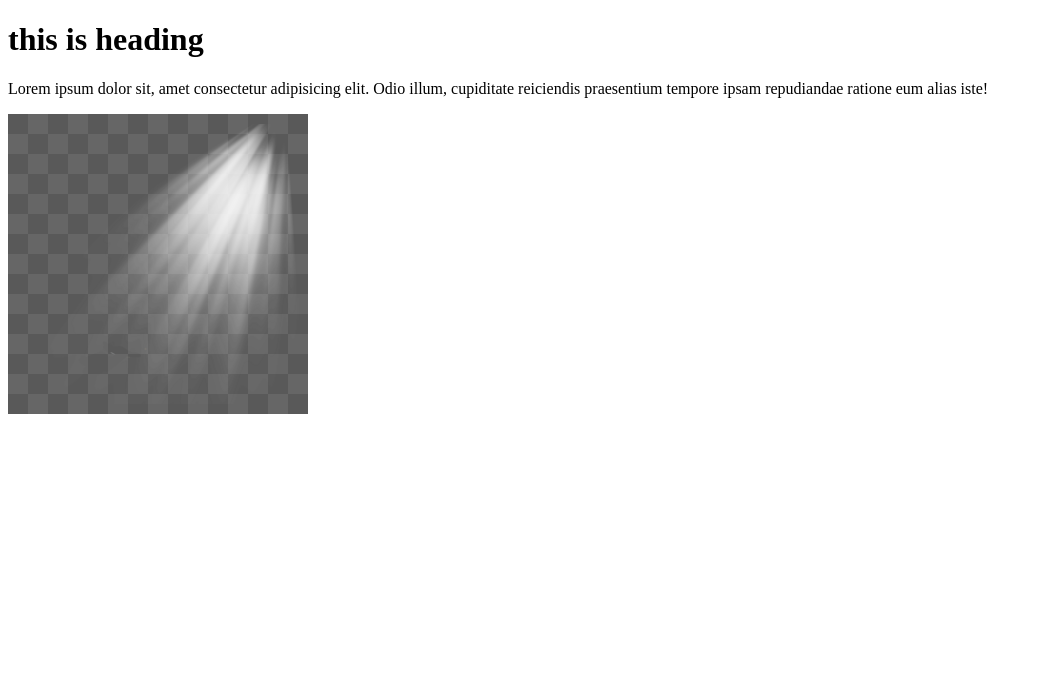
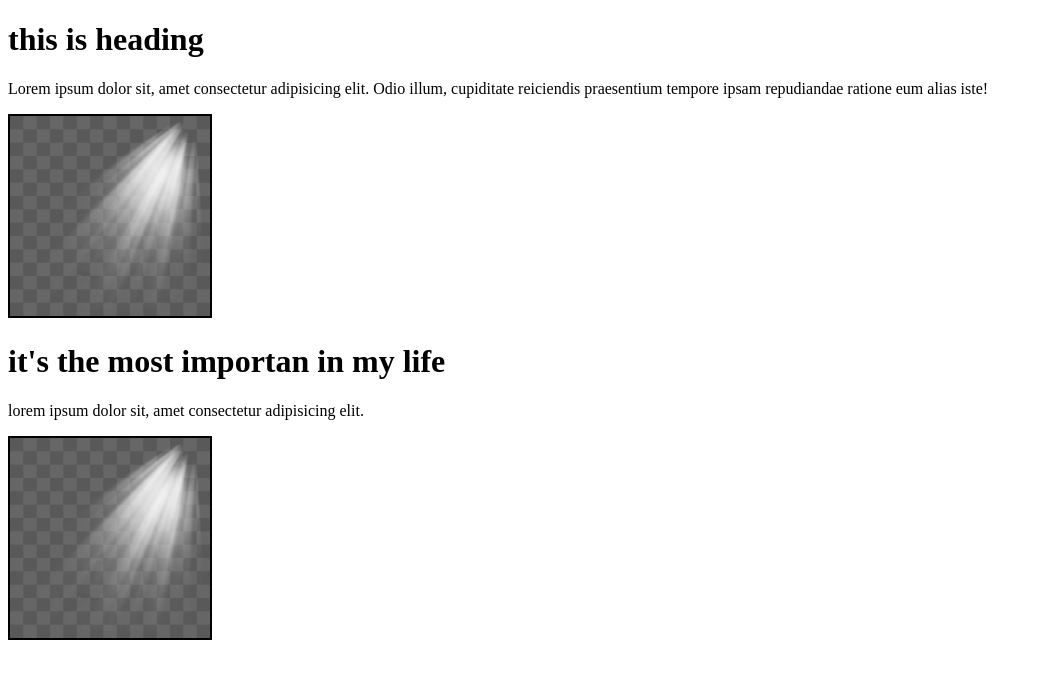
Before and after one commit to shawonislam1109/management, a plain HTML site: page index.html in a window 1280 px wide. Shown: the whole page, without its empty margins (0-1042 px from the left). Drawn offline with Linux system fonts and the light colour scheme.

Commit message:
image-title

```diff
--- a/index.html
+++ b/index.html
@@ -4,6 +4,7 @@
     <meta charset="UTF-8">
     <meta http-equiv="X-UA-Compatible" content="IE=edge">
     <meta name="viewport" content="width=device-width, initial-scale=1.0">
+    <link rel="stylesheet" href="style.css">
     <title>Document</title>
 </head>
 <body>
@@ -11,5 +12,8 @@
     <p>Lorem ipsum dolor sit, amet consectetur adipisicing elit. Odio illum, cupiditate reiciendis praesentium tempore ipsam repudiandae ratione eum alias iste!</p>
 
     <img src="img-1.png" alt="">
+    <h1>it's the most importan in my life </h1>
+    <p>lorem ipsum dolor sit, amet consectetur adipisicing elit.</p>
+    <img src="img-1.png" alt="">
 </body>
 </html>
--- a/style.css
+++ b/style.css
@@ -0,0 +1,5 @@
+img{
+    border: 2px solid black ;
+    background-color: red;
+    width: 200px;
+}
```
